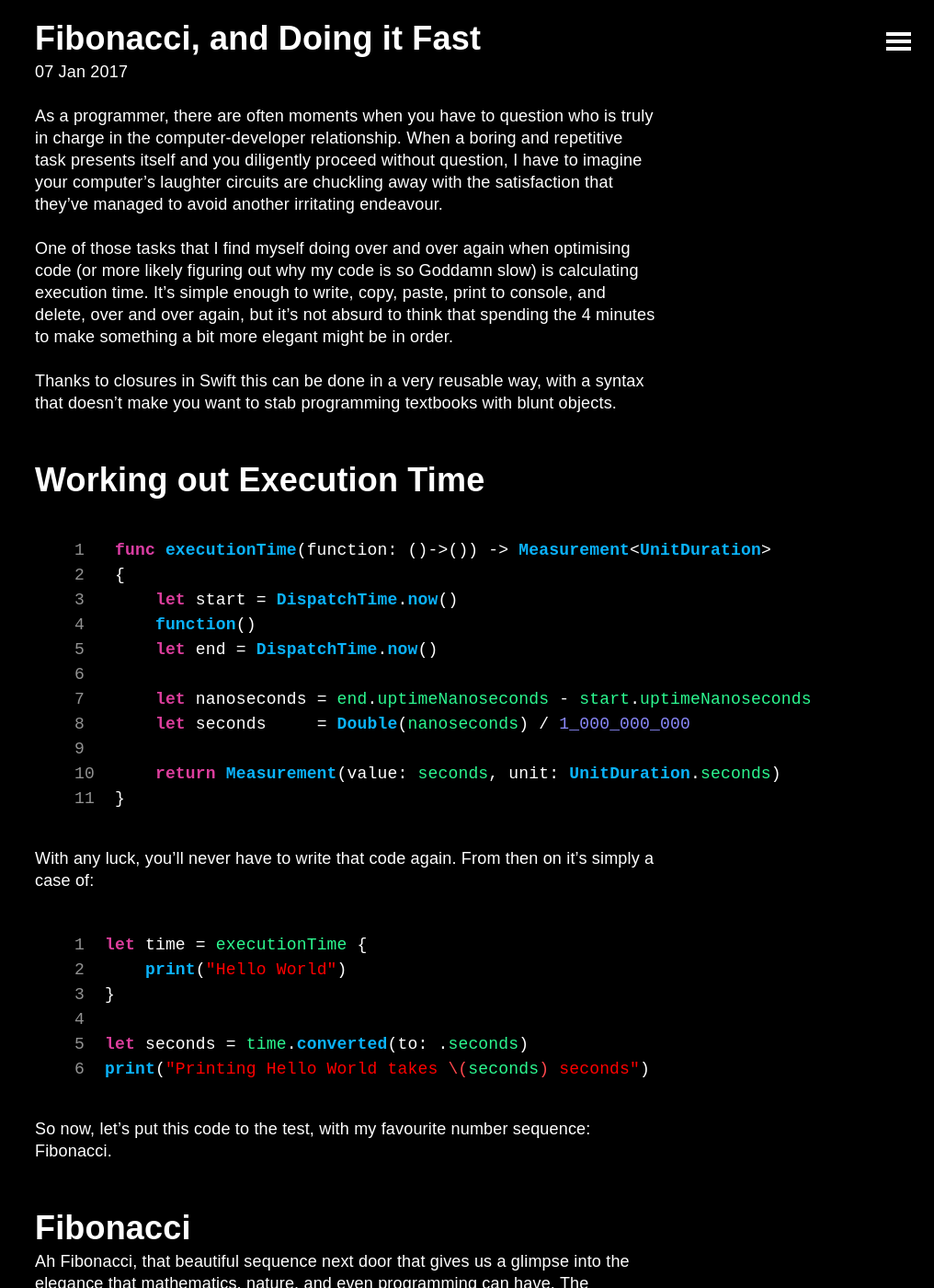
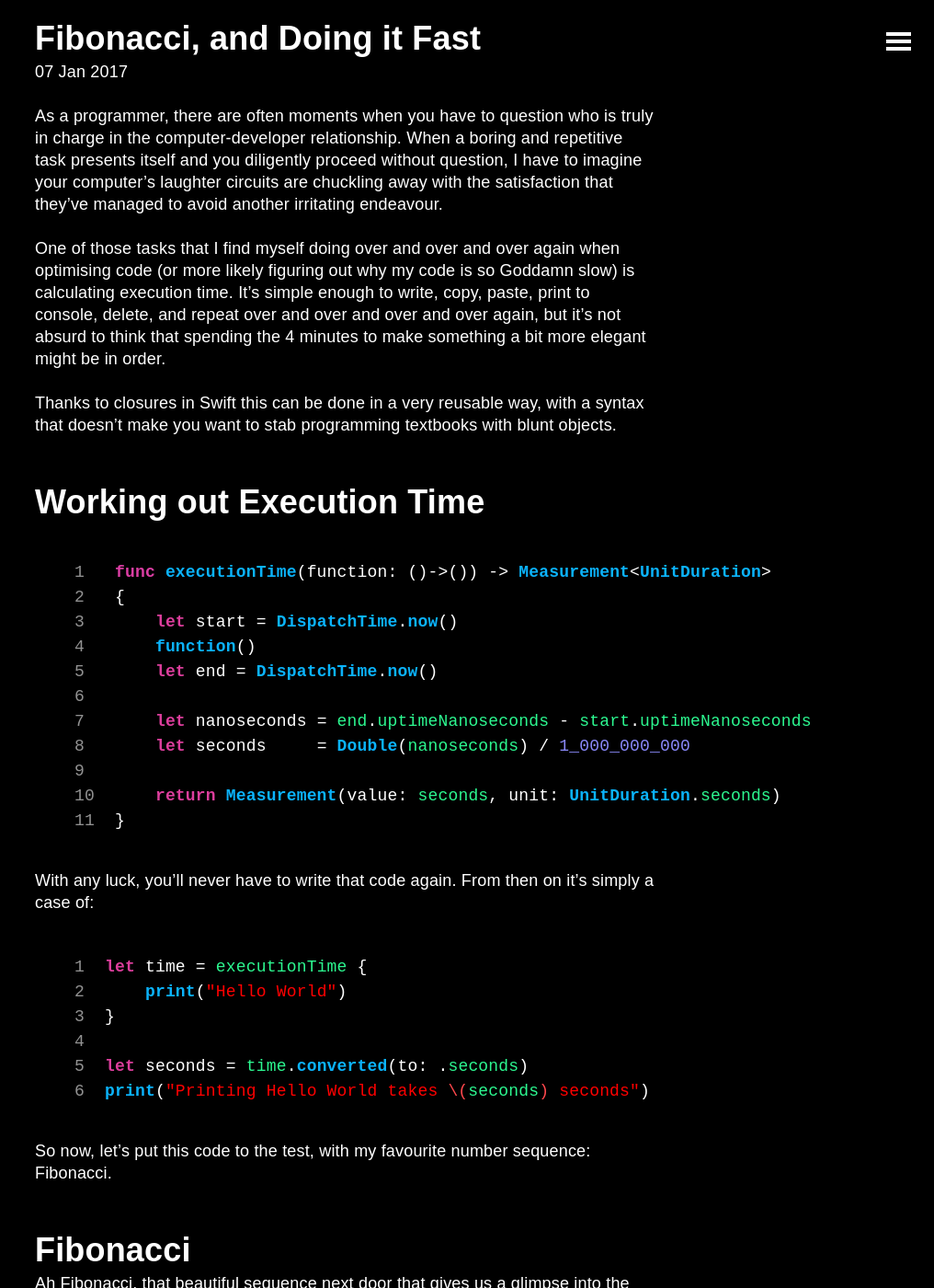
Before and after one commit to XmasRights/XmasRights.github.io, a Jekyll site: the page built from _posts/2017-01-07-Fibonacci.md, in a window 1280 px wide and 1400 px high, scrolled down 305 px. Shown: the whole window at 92% size, without its empty margins (264-1280 px from the left). Built offline with Jekyll 4.4.1, drawn with Linux system fonts in a browser that asks for light colours; some of the changed text lies outside the part shown.

Commit message:
A few improvements to the Fibonacci post

```diff
--- a/_posts/2017-01-07-Fibonacci.md
+++ b/_posts/2017-01-07-Fibonacci.md
@@ -3,7 +3,7 @@ title: Fibonacci, and Doing it Fast
 ---
 As a programmer, there are often moments when you have to question who is truly in charge in the computer-developer relationship. When a boring and repetitive task presents itself and you diligently proceed without question, I have to imagine your computer's laughter circuits are chuckling away with the satisfaction that they've managed to avoid another irritating endeavour.
 
-One of those tasks that I find myself doing over and over again when optimising code (or more likely figuring out why my code is so Goddamn slow) is calculating execution time. It's simple enough to write, copy, paste, print to console, and delete, over and over again, but it's not absurd to think that spending the 4 minutes to make something a bit more elegant might be in order.
+One of those tasks that I find myself doing over and over and over again when optimising code (or more likely figuring out why my code is so Goddamn slow) is calculating execution time. It's simple enough to write, copy, paste, print to console, delete, and repeat over and over and over and over again, but it's not absurd to think that spending the 4 minutes to make something a bit more elegant might be in order.
 
 Thanks to closures in Swift this can be done in a very reusable way, with a syntax that doesn't make you want to stab programming textbooks with blunt objects.
 
@@ -58,7 +57,6 @@ func fibonacci (n: Int) -> Int
     if (n == 0 || n == 1) { return 1 }
 
     var a = 1, b = 1
-
     for _ in 1...(n - 1)
     {
         let c = b
@@ -79,7 +77,6 @@ struct Fibonacci
         precondition(n >= 0)
 
         if (n == 0 || n == 1) { return 1 }
-
         return recursive(n: n-1) + recursive(n: n-2)
     }
 
@@ -90,7 +87,6 @@ struct Fibonacci
         if (n == 0 || n == 1) { return 1 }
 
         var a = 1, b = 1
-
         for _ in 1...(n - 1)
         {
             let c = b
```
Also changed, not shown: other parts of _posts/2017-01-07-Fibonacci.md (+4 -2 lines).
